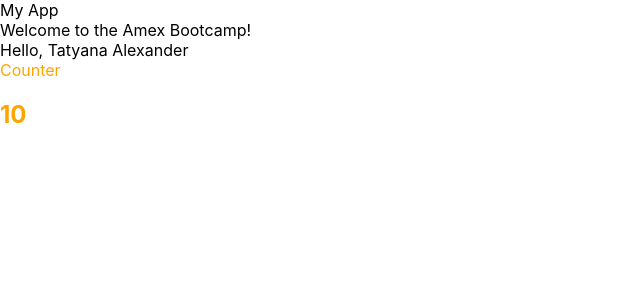
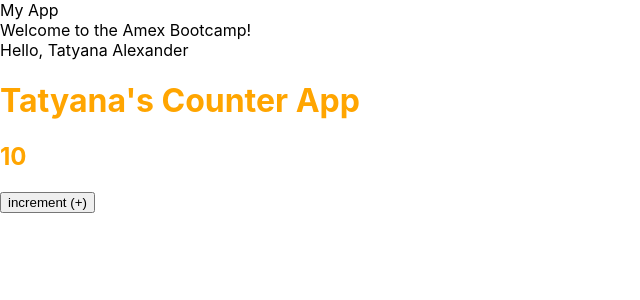
Before and after one commit to tatyana16/create-react-app, a React (Create React App) app: page / in a window 1280 px wide. Shown: the top 300 px of the page, without its empty margins (0-640 px from the left). Built offline with nearby package versions, Linux system fonts and the light colour scheme.

Commit message:
Added bind context using .bind()

```diff
--- a/src/components/Counter/Counter.js
+++ b/src/components/Counter/Counter.js
@@ -1,20 +1,31 @@
-import React, { Component } from 'react'
+import React, { Component } from "react";
 import "./Counter.css";
 
 export default class Counter extends Component {
   constructor(props) {
     super(props);
     this.state = {
-      count: 10
-    }
+      count: 10,
+      name: "Tatyana",
+    };
+    this.handleIncrement = this.handleIncrement.bind(this);
+  }
+
+  handleIncrement() {
+    console.log("hello world");
+    // update the count variable
+    this.setState((currentState) => {
+      console.log(currentState);
+    });
   }
 
   render() {
     return (
       <div className="Counter-container">
-        Counter
+        <h1>{this.state.name}'s Counter App</h1>
         <h2>{this.state.count}</h2>
+        <button onClick={this.handleIncrement}>increment (+)</button>
       </div>
-    )
+    );
   }
 }
```
